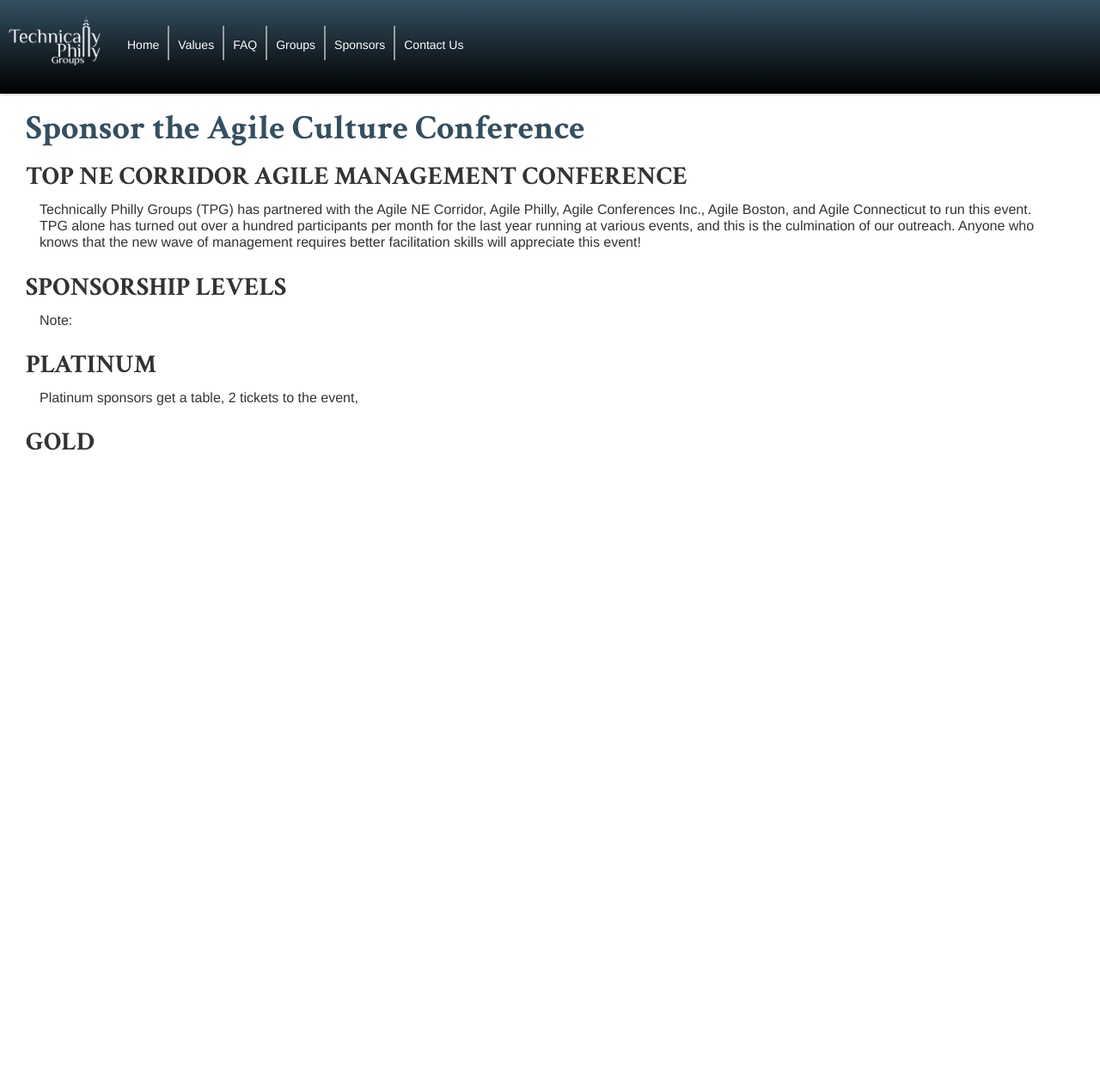
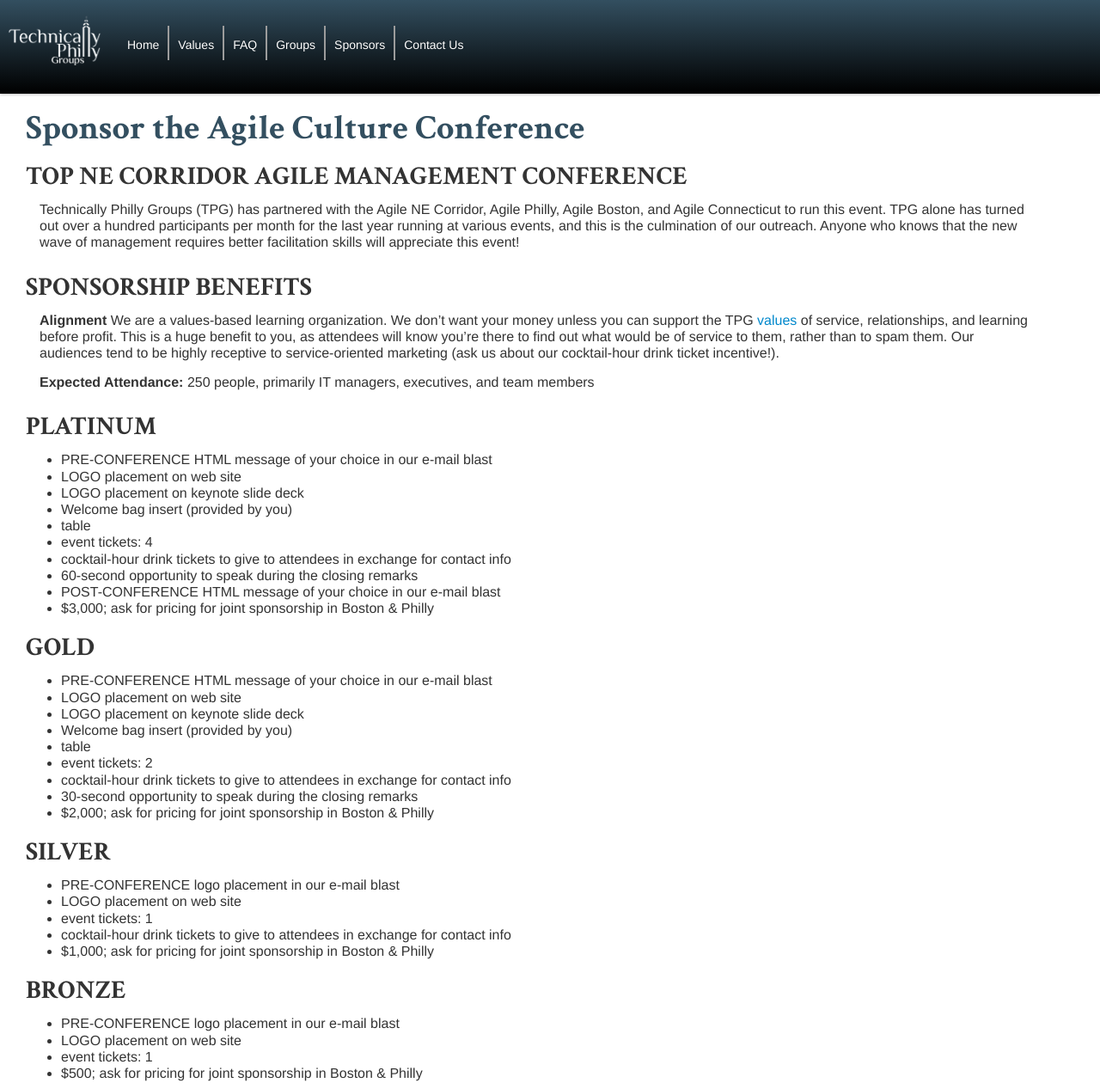
Before and after one commit to TechnicallyPhillyGroups/technicallyphillygroups.github.com, a Jekyll site: the page built from agile-culture-conf-sponsors.md, in a window 1280 px wide and 1267 px high. Shown: the whole window at 86% size. Built offline with Jekyll 4.4.1, drawn with Linux system fonts in a browser that asks for light colours; nearby versions of some CDN libraries.

Commit message:
sponsor prospectus

```diff
--- a/agile-culture-conf-sponsors.md
+++ b/agile-culture-conf-sponsors.md
@@ -5,16 +5,53 @@
 
 TOP NE CORRIDOR AGILE MANAGEMENT CONFERENCE
 ===========================================
-Technically Philly Groups (TPG) has partnered with the Agile NE Corridor, Agile Philly, Agile Conferences Inc., Agile Boston, and Agile Connecticut to run this event.  TPG alone has turned out over a hundred participants per month for the last year running at various events, and this is the culmination of our outreach. Anyone who knows that the new wave of management requires better facilitation skills will appreciate this event!
+Technically Philly Groups (TPG) has partnered with the Agile NE Corridor, Agile Philly,  Agile Boston, and Agile Connecticut to run this event.  TPG alone has turned out over a hundred participants per month for the last year running at various events, and this is the culmination of our outreach. Anyone who knows that the new wave of management requires better facilitation skills will appreciate this event!
 
-SPONSORSHIP LEVELS
+SPONSORSHIP BENEFITS
 ==================
 
-Note:
+**Alignment**
+We are a values-based learning organization. We don't want your money unless you can support the TPG [values](/values.html) of service, relationships, and learning before profit. This is a huge benefit to you, as attendees will know you're there to find out what would be of service to them, rather than to spam them. Our audiences tend to be highly receptive to service-oriented marketing (ask us about our cocktail-hour drink ticket incentive!).
+
+**Expected Attendance:** 250 people, primarily IT managers, executives, and team members
 
 PLATINUM
 ========
-Platinum sponsors get a table, 2 tickets to the event,
+* PRE-CONFERENCE HTML message of your choice in our e-mail blast
+* LOGO placement on web site
+* LOGO placement on keynote slide deck
+* Welcome bag insert (provided by you)
+* table
+* event tickets: 4
+* cocktail-hour drink tickets to give to attendees in exchange for contact info
+* 60-second opportunity to speak during the closing remarks
+* POST-CONFERENCE HTML message of your choice in our e-mail blast
+* $3,000; ask for pricing for joint sponsorship in Boston & Philly
 
 GOLD
 ========
+* PRE-CONFERENCE HTML message of your choice in our e-mail blast
+* LOGO placement on web site
+* LOGO placement on keynote slide deck
+* Welcome bag insert (provided by you)
+* table
+* event tickets: 2
+* cocktail-hour drink tickets to give to attendees in exchange for contact info
+* 30-second opportunity to speak during the closing remarks
+* $2,000; ask for pricing for joint sponsorship in Boston & Philly
+
+
+SILVER
+========
+* PRE-CONFERENCE logo placement in our e-mail blast
+* LOGO placement on web site
+* event tickets: 1
+* cocktail-hour drink tickets to give to attendees in exchange for contact info
+* $1,000; ask for pricing for joint sponsorship in Boston & Philly
+
+BRONZE
+========
+* PRE-CONFERENCE logo placement in our e-mail blast
+* LOGO placement on web site
+* event tickets: 1
+* $500; ask for pricing for joint sponsorship in Boston & Philly
```
Also changed, not shown: sponsors.md (+1 -1 lines).
